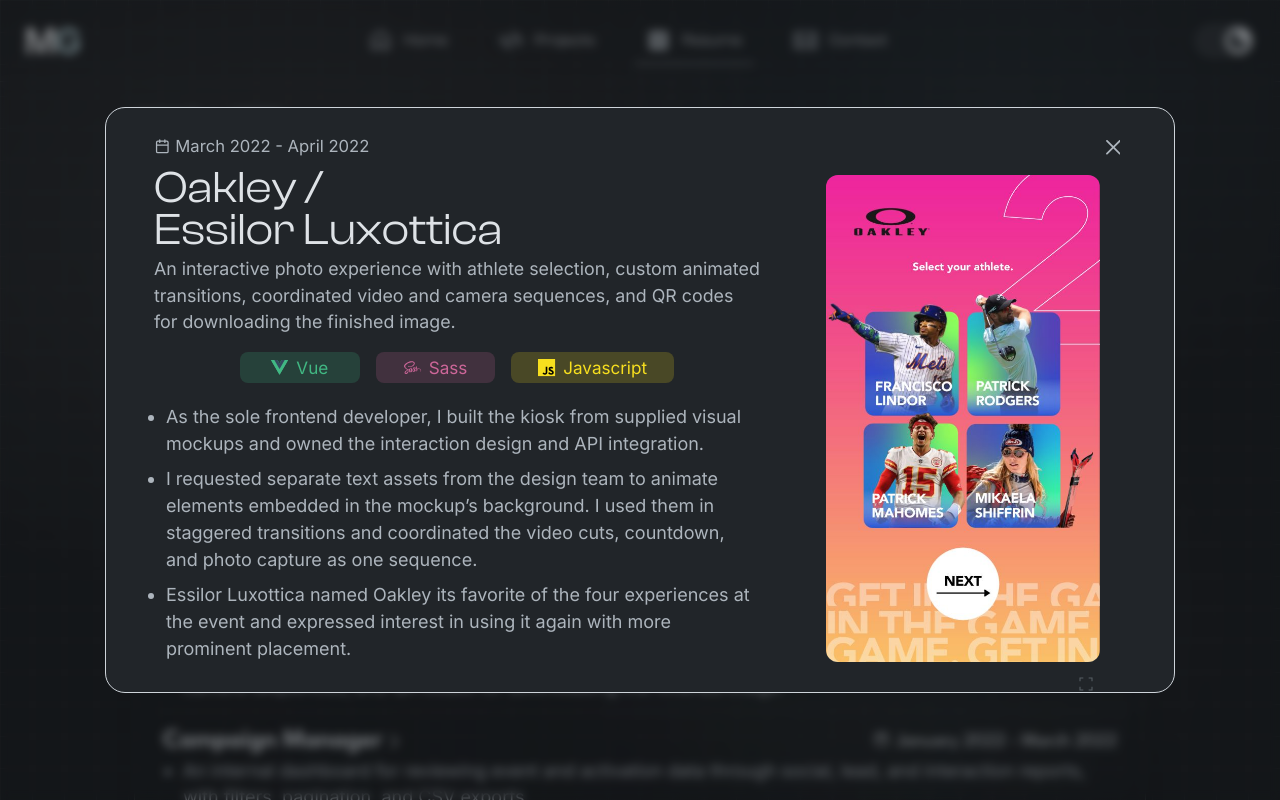
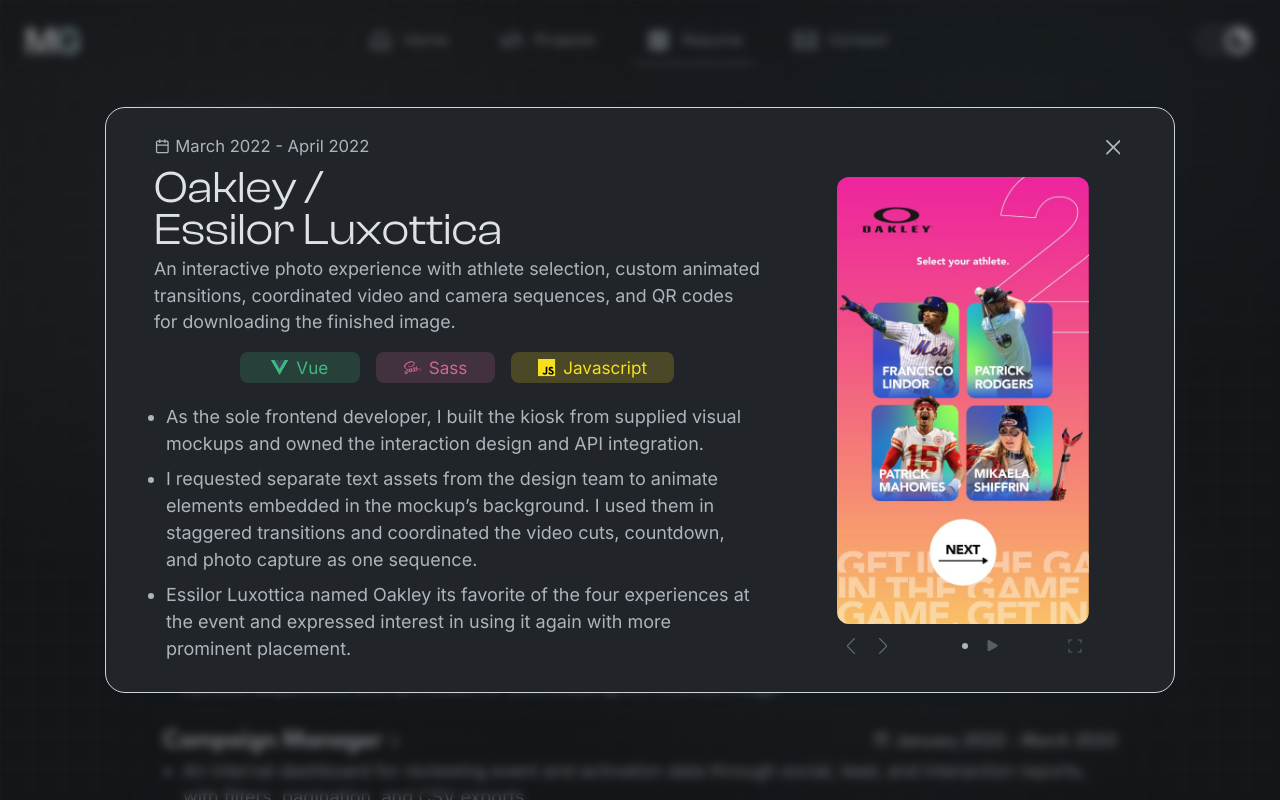
Before and after one commit to michaelgreenl/e-portfolio, a Vue app: page /resume in a window 1280 px wide. Both pictures are taken after a click on the button "Oakley / Essilor Luxottica". Built offline with nearby package versions, Linux system fonts and the light colour scheme; a web font is replaced by a local one.

Commit message:
feat: restore 24G project galleries

```diff
--- a/src/assets/data/resume.json
+++ b/src/assets/data/resume.json
@@ -44,8 +44,14 @@
                         ]
                     },
                     "portrait": true,
-                    "previewAlt": "Oakley kiosk showing four athletes to choose from before taking a photo.",
-                    "preview": "oakley-preview.jpg"
+                    "gallery": [
+                        {
+                            "src": "oakley-preview.jpg",
+                            "alt": "Oakley kiosk showing four athletes to choose from before taking a photo."
+                        }
+                    ],
+                    "video": "1220947923",
+                    "img": "jsf_blurred.webp"
                 },
                 {
                     "title": "Campaign Manager",
@@ -60,6 +66,12 @@
                             "The download flow gave me room to shape an interaction within an otherwise established interface. I used sliding file entries and an animated completion checkmark to show when the application was preparing a report and when the file was ready."
                         ]
                     },
+                    "gallery": [
+                        {
+                            "src": "jsf_blurred.webp",
+                            "alt": "Campaign Manager gallery placeholder."
+                        }
+                    ],
                     "video": "1220947923",
                     "img": "jsf_blurred.webp"
                 }
--- a/src/components/Project/ProjectMediaGallery.vue
+++ b/src/components/Project/ProjectMediaGallery.vue
@@ -260,7 +260,7 @@ function onKeydown(event) {
 
 <style lang="scss" scoped>
 .project-gallery {
-    --gallery-controls-height: 0px;
+    --gallery-controls-height: 2.25rem;
 
     width: 100%;
     min-width: 0;
@@ -313,6 +313,8 @@ function onKeydown(event) {
 }
 
 .is-expanded {
+    --gallery-controls-height: 0px;
+
     width: min(100%, calc((100dvh - 6rem - var(--gallery-controls-height)) * var(--media-ratio)));
     margin: 0;
 
@@ -499,6 +501,33 @@ function onKeydown(event) {
     }
 }
 
+// Keep portrait controls inside the narrow media column used on tablets.
+@include bp-custom-min(550) {
+    .is-portrait:not(.is-expanded) {
+        .gallery-arrow {
+            top: calc(100% + $space-2);
+            width: 1.75rem;
+            background: transparent;
+            box-shadow: none;
+            transform: none;
+
+            &.previous {
+                right: auto;
+                left: 0;
+            }
+
+            &.next {
+                right: auto;
+                left: 2rem;
+            }
+        }
+
+        .gallery-indicators {
+            padding-inline: 4rem 2rem;
+        }
+    }
+}
+
 .gallery-expand {
     position: absolute;
     top: 0;
```
